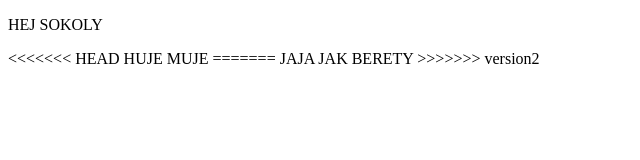
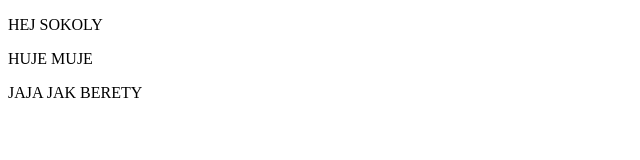
Before and after one commit to qdziubeq/gitjestgit, a plain HTML site: page index.html in a window 1280 px wide. Shown: the whole page, without its empty margins (0-640 px from the left). Drawn offline with Linux system fonts and the light colour scheme.

Commit message:
Merged master with version 2 NEW

```diff
--- a/index.html
+++ b/index.html
@@ -8,10 +8,7 @@
 </head>
 <body>
 <p>HEJ SOKOLY</p>
-<<<<<<< HEAD
-<p3>HUJE MUJE</p3>
-=======
-<p2>JAJA JAK BERETY</p2>
->>>>>>> version2
+<p>HUJE MUJE</p>
+<p>JAJA JAK BERETY</p>
 </body>
 </html>
```
